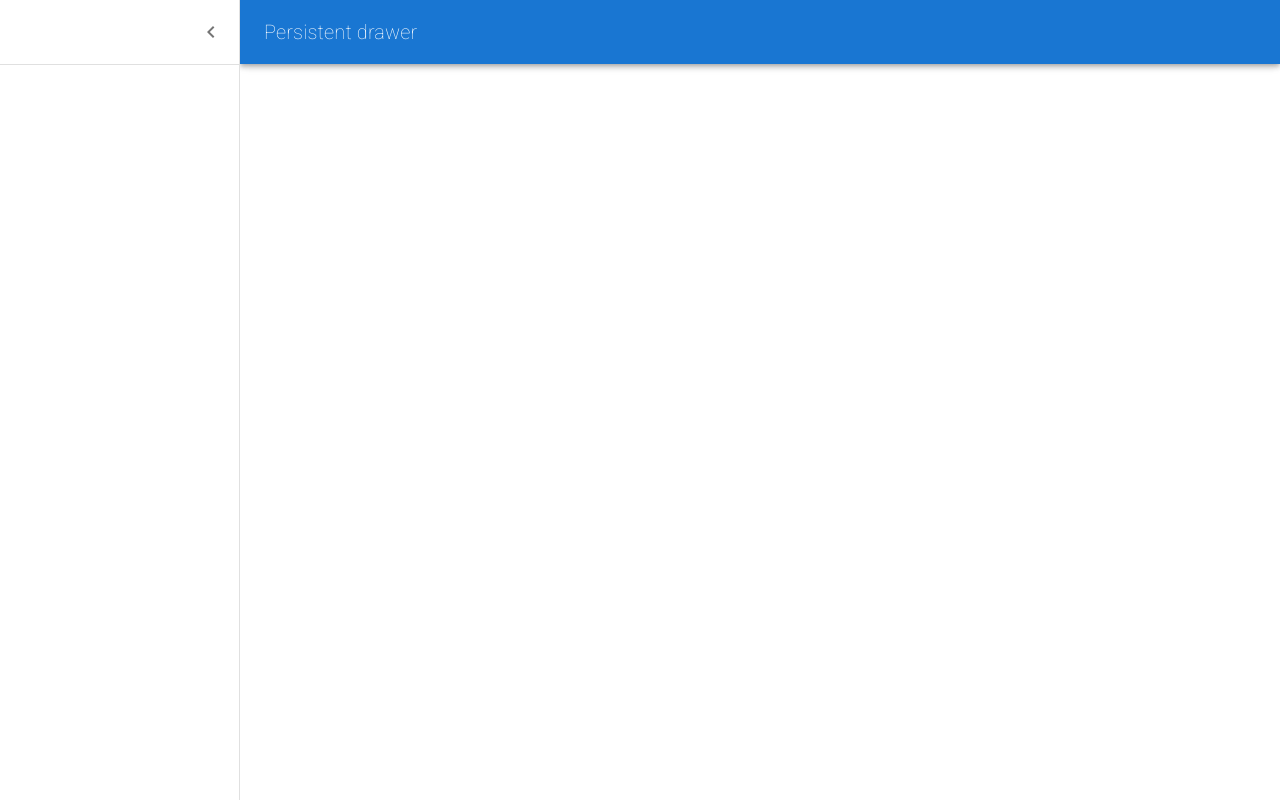
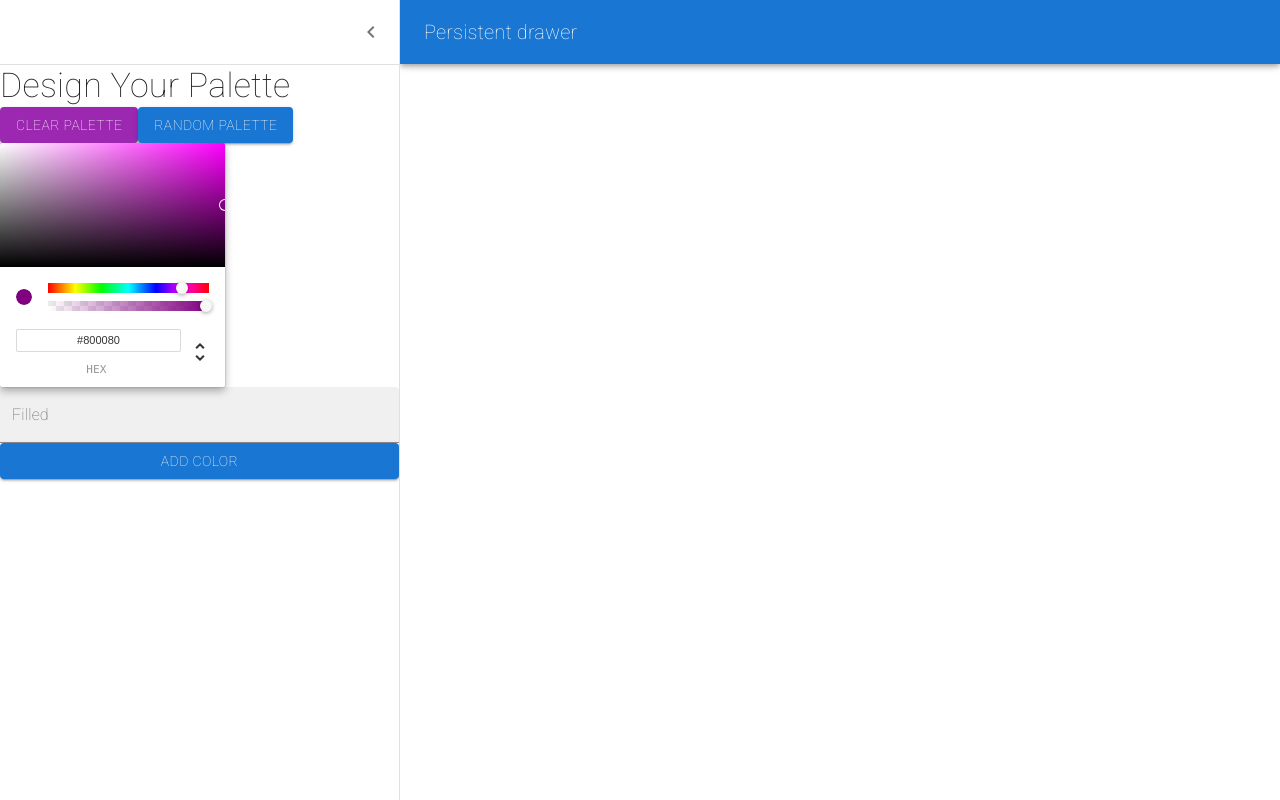
Before and after one commit to Murtazaeev/color-maker, a React (Create React App) app: page /palette/new in a window 1280 px wide. Both pictures are taken after a click on the button "open drawer". Built offline with nearby package versions, Linux system fonts and the light colour scheme; the HTML template or start-up script is replaced by a standard one.

Commit message:
added buttons and color picker in NewPaletteForm

```diff
--- a/package.json
+++ b/package.json
@@ -15,6 +15,7 @@
     "chroma-js": "^2.4.2",
     "rc-slider": "^9.7.5",
     "react": "^17.0.2",
+    "react-color": "^2.19.3",
     "react-copy-to-clipboard": "^5.0.4",
     "react-dom": "^17.0.2",
     "react-router-dom": "^5.2.0",
--- a/src/NewPaletteForm.js
+++ b/src/NewPaletteForm.js
@@ -10,8 +10,11 @@ import Divider from '@mui/material/Divider';
 import IconButton from '@mui/material/IconButton';
 import MenuIcon from '@mui/icons-material/Menu';
 import ChevronLeftIcon from '@mui/icons-material/ChevronLeft';
+import Button from '@mui/material/Button';
+import TextField from '@mui/material/TextField';
+import { ChromePicker } from 'react-color';
 
-const drawerWidth = 240;
+const drawerWidth = 400;
 
 const Main = styled('main', { shouldForwardProp: (prop) => prop !== 'open' })(({ theme, open }) => ({
 	flexGrow: 1,
@@ -106,6 +109,20 @@ export default function NewPaletteForm() {
 					</IconButton>
 				</DrawerHeader>
 				<Divider />
+				<Typography variant="h4">Design Your Palette</Typography>
+				<div>
+					<Button variant="contained" color="secondary">
+						Clear Palette
+					</Button>
+					<Button variant="contained" color="primary">
+						Random Palette
+					</Button>
+				</div>
+				<ChromePicker color="purple" onChangeComplete={(newColor) => console.log(newColor)} />
+				<TextField id="filled-basic" label="Filled" variant="filled" />
+				<Button variant="contained" color="primary">
+					Add Color
+				</Button>
 			</Drawer>
 			<Main open={open}>
 				<DrawerHeader />
```
Also changed, not shown: 1 other file (tests, documents, lock files or other folders).
